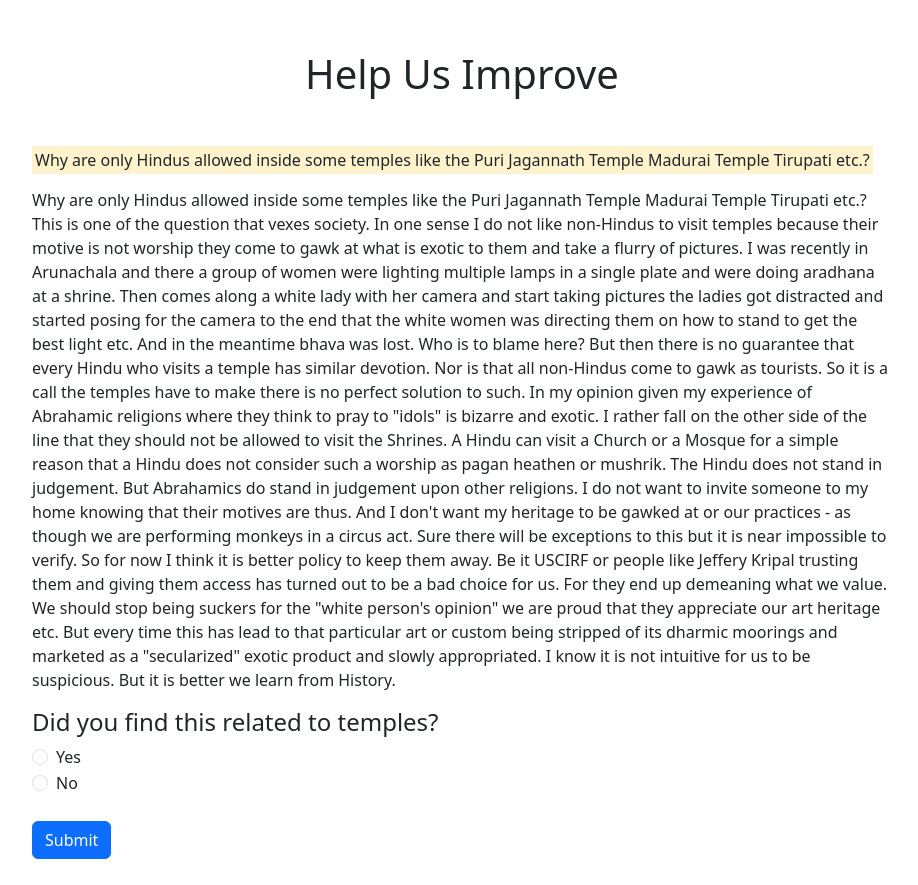
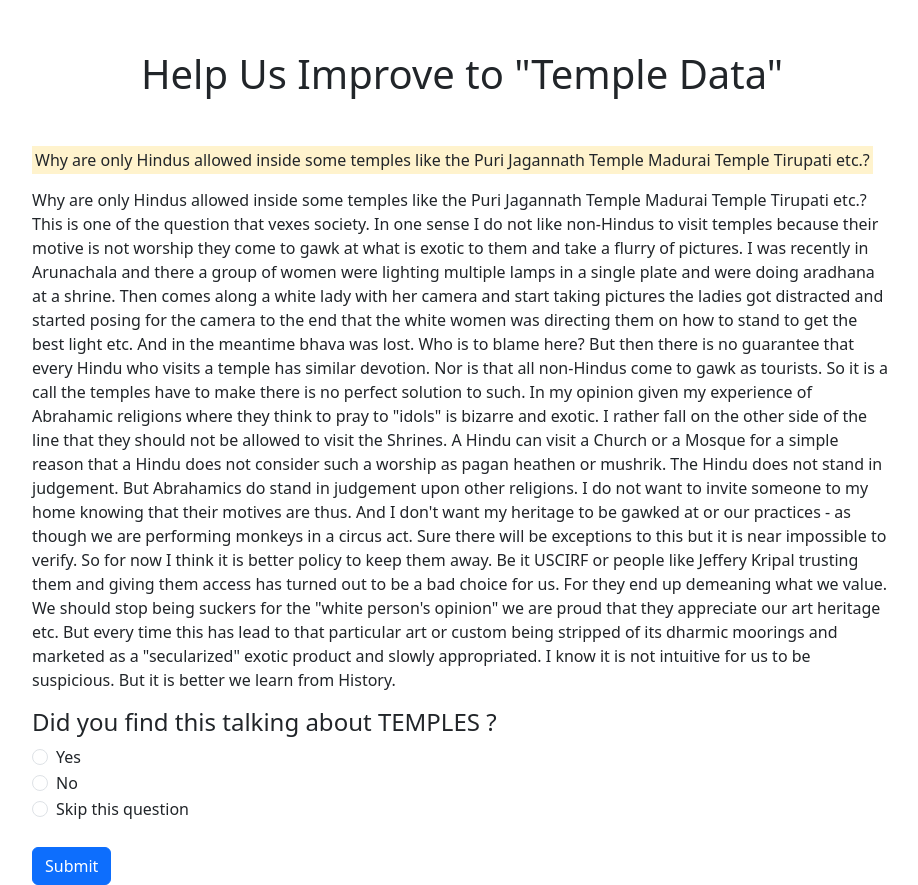
Before and after one commit to AjayKumarChintada/Moderation_Tool_Quora_Data, a Flask app: page / in a window 1280 px wide. Shown: the whole page, without its empty margins (178-1096 px from the left). Before the commit the page ends 859 px from the top, so only its background shows below. Run offline with Flask 2, Linux system fonts and the light colour scheme; some libraries are stand-ins or nearby versions.

Commit message:
ui skip added

```diff
--- a/app.py
+++ b/app.py
@@ -56,6 +56,16 @@ def feedback():
             # print(sessions)
             rows = sessions[session['uuid']]['rows']
             row_index = session["row_index"]
+
+             # Check if the user clicked the "Skip" button
+            if feedback == 'Skip':
+                session["row_index"] += 1
+                if session["row_index"] < len(rows):
+                    return render_template("feedback.html", row=rows[session["row_index"]])
+                else:
+                    return "Thank you for your feedback!"
+
+
             rows[row_index][uuid_key] = feedback
             if rows[row_index][uuid_key] == 'Yes':
                 rows[row_index]['feedback_yes_count'] += 1
--- a/templates/feedback.html
+++ b/templates/feedback.html
@@ -1,23 +1,3 @@
-<!-- <!DOCTYPE html>
-<html>
-<head>
-    <title>Feedback Form</title>
-</head>
-<body>
-    <h1>Feedback Form</h1>
-    <form method="post" action="/">
-        <p>{{ row.question }}</p>
-        <p>{{ row.answer }}</p>
-        <p>Did you find this related to temples?</p>
-        <input type="radio" id="yes" name="feedback" value="Yes" required>
-        <label for="yes">Yes</label><br>
-        <input type="radio" id="no" name="feedback" value="No">
-        <label for="no">No</label><br>
-
-        <input type="submit" value="Submit">
-    </form>
-</body>
-</html> -->
 
 
 
@@ -53,7 +33,7 @@
     </style>
     <div class="container">
 
-        <h1>Help Us Improve</h1>
+        <h1>Help Us Improve to "Temple Data"</h1>
         <form method="post">
             <div class="form-group">
                 <p><mark>{{ row.question }}</mark></p>
@@ -62,9 +42,9 @@
                 <p>{{ row.answer }}</p>
             </div>
             <div class="form-group">
-                <h4>Did you find this related to temples?</h4>
+                <h4>Did you find this talking about TEMPLES ?</h4>
                 <div class="form-check">
-                    <input class="form-check-input" type="radio" name="feedback" id="yes" value="Yes" required>
+                    <input class="form-check-input" type="radio" name="feedback" id="yes" value="Yes" >
                     <label class="form-check-label" for="yes">
                         Yes
                     </label>
@@ -75,6 +55,14 @@
                         No
                     </label>
                 </div>
+
+                <div class="form-check">
+                    <input class="form-check-input" type="radio" name="feedback" id="skip" value="Skip">
+                    <label class="form-check-label" for="skip">
+                        Skip this question
+                    </label>
+                </div>
+
             </div>
             <br>
             <div class="form-group">
```
Also changed, not shown: 1 other file.
